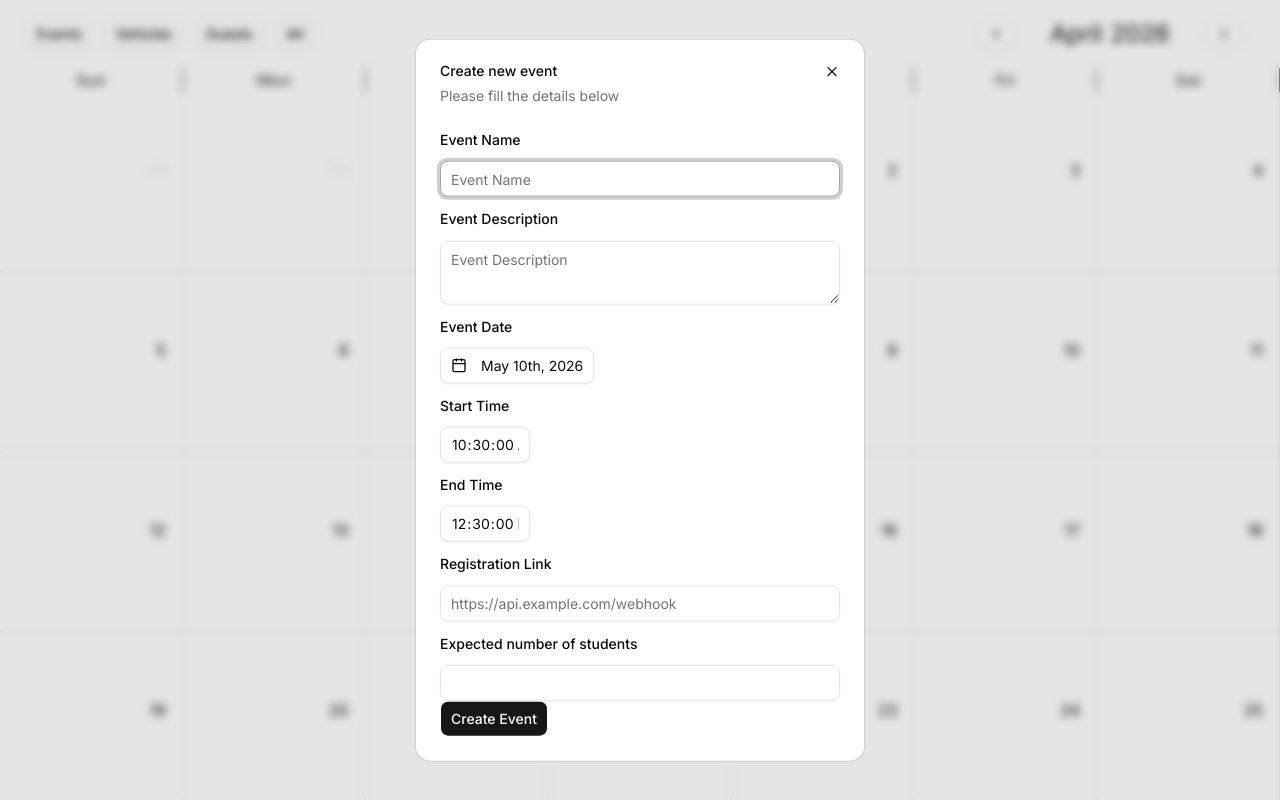
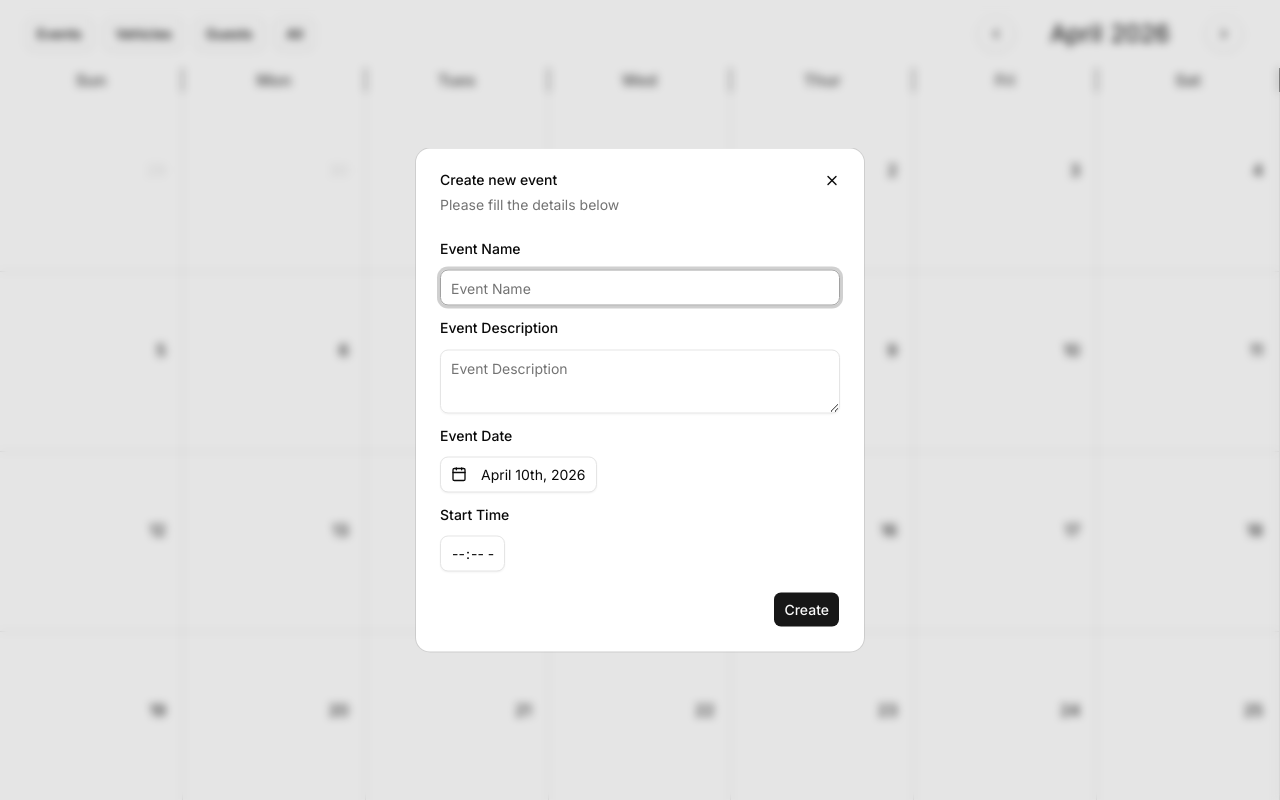
Before and after one commit to love-to-code108/uniflow, a Next.js app: page / in a window 1280 px wide. Both pictures are taken after a click on the button "10". Shown: the top 800 px of the page. Built offline with nearby package versions, Linux system fonts and the light colour scheme.

Commit message:
we going all in on shad cn ui

```diff
--- a/src/components/personal-components/Calander/calanderCell.jsx
+++ b/src/components/personal-components/Calander/calanderCell.jsx
@@ -33,7 +33,7 @@ import {
 } from "@/components/ui/input-group"
 
 import { toast } from "sonner";
-import z from "zod";
+import z, { any } from "zod";
 
 
 
@@ -61,20 +61,21 @@ const formSchema = z.object({
     "eventDescription": z
         .string(),
 
-    "eventDate": z
-        .string(),
+    "eventDate": z.date({
+        required_error: "Please select a date",
+    }).transform((val) => val.toISOString().split('T')[0]),
 
     "startTime": z
-        .string(),
+        .any(),
 
-    "endTime": z
-        .string(),
+    // "endTime": z
+    //     .string(),
 
-    "registrationLink": z
-        .string(),
+    // "registrationLink": z
+    //     .string(),
 
-    "expectedNumberOfStudents": z
-        .string(),
+    // "expectedNumberOfStudents": z
+    //     .string(),
 
 })
 
@@ -90,8 +91,8 @@ const formSchema = z.object({
 
 const CalanderCell = ({ value }) => {
 
-    // console.log(value)
-    const preFilledDate = new Date(value.year, value.month, value.day);
+    // console.log(value.month)
+    const preFilledDate = new Date(value.year, value.month - 1, value.day);
     const form = useForm({
         resolver: zodResolver(formSchema),
         defaultValues: {
@@ -99,9 +100,9 @@ const CalanderCell = ({ value }) => {
             "eventDescription": "",
             eventDate: preFilledDate,
             "startTime": "",
-            "endTime": "",
-            "registrationLink": "",
-            "expectedNumberOfStudents": "",
+            // "endTime": "",
+            // "registrationLink": "",
+            // "expectedNumberOfStudents": "",
         }
     })
 
@@ -109,7 +110,9 @@ const CalanderCell = ({ value }) => {
 
 
 
-    const [date, setDate] = React.useState(preFilledDate)
+    const [Date12, setDate12] = React.useState(preFilledDate)
+    // const [open, setOpen] = React.useState(false)
+    // const [date, setDate] = React.useState(undefined)
 
 
 
@@ -189,6 +192,8 @@ const CalanderCell = ({ value }) => {
                 {/* create new event form */}
                 <form id="createNewEventForm"
                     onSubmit={form.handleSubmit(onSubmit)}>
+
+
                     <FieldGroup className={"gap-3"}>
 
 
@@ -285,8 +290,11 @@ const CalanderCell = ({ value }) => {
                                         <Calendar
                                             id="eventDate"
                                             mode="single"
-                                            selected={date}
-                                            onSelect={field.onChange} // Updates the form state directly
+                                            selected={Date12}
+                                            onSelect={(date) => {
+                                                setDate(date)
+                                                setOpen(false)
+                                            }} // Updates the form state directly
                                             disabled={(date) =>
                                                 date < new Date() || date < new Date("1900-01-01")
                                             }
@@ -296,6 +304,9 @@ const CalanderCell = ({ value }) => {
                                 </Popover>
                             )}
                         />
+
+
+
 
 
 
@@ -314,14 +325,12 @@ const CalanderCell = ({ value }) => {
 
                                     <div className=" w-full flex justify-start">
                                         <Input
-
+                                            {...field}
                                             type="time"
                                             id="startTime"
                                             aria-invalid={fieldState.invalid}
-                                            step="1"
-                                            defaultValue="10:30:00"
                                             className="
-                                    w-[90px]
+                                    w-[65px]
                                     appearance-none bg-background [&::-webkit-calendar-picker-indicator]:hidden [&::-webkit-calendar-picker-indicator]:appearance-none"
                                         />
                                     </div>
@@ -336,8 +345,12 @@ const CalanderCell = ({ value }) => {
 
 
 
+
+
+
+
                         {/* end time */}
-                        <Controller
+                        {/* <Controller
                             name="endTime"
                             control={form.control}
                             render={({ field, fieldState }) => (
@@ -367,7 +380,10 @@ const CalanderCell = ({ value }) => {
                                     )}
                                 </Field>
                             )}
-                        />
+                        /> */}
+
+
+
 
 
 
@@ -375,7 +391,7 @@ const CalanderCell = ({ value }) => {
 
 
                         {/* registration link */}
-                        <Controller
+                        {/* <Controller
                             name="registrationLink"
                             control={form.control}
                             render={({ field, fieldState }) => (
@@ -400,14 +416,14 @@ const CalanderCell = ({ value }) => {
                                     )}
                                 </Field>
                             )}
-                        />
+                        /> */}
 
 
 
 
 
                         {/* expected number of students */}
-                        <Controller
+                        {/* <Controller
                             name="expectedNumberOfStudents"
                             control={form.control}
                             render={({ field, fieldState }) => (
@@ -431,14 +447,15 @@ const CalanderCell = ({ value }) => {
                                     )}
                                 </Field>
                             )}
-                        />
+                        /> */}
 
                     </FieldGroup>
 
 
 
-                    <Button type="submit"
-                        form="createNewEventForm">Create Event</Button>
+                    <div className=" w-full flex justify-end mt-[20px]">
+                        <Button type="submit" form="createNewEventForm">Create</Button>
+                    </div>
 
 
 
```
